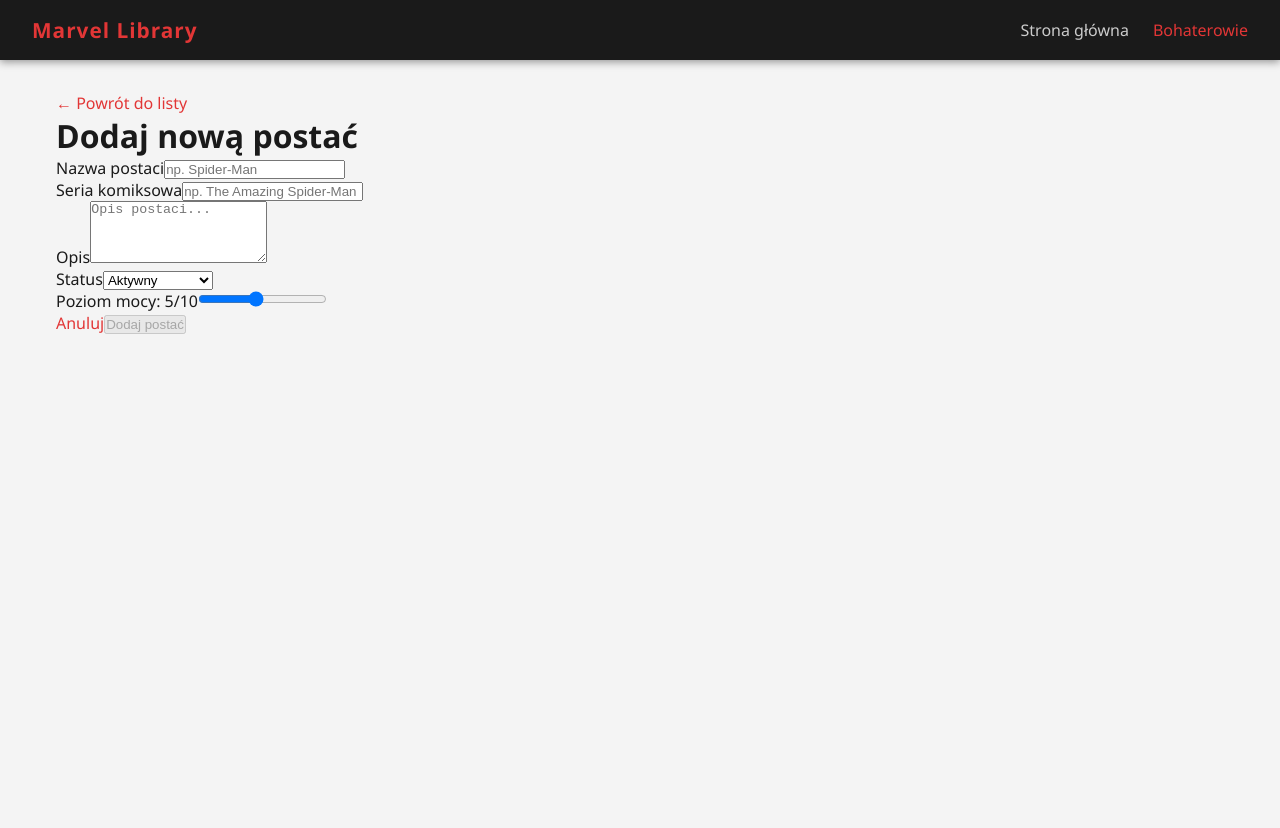
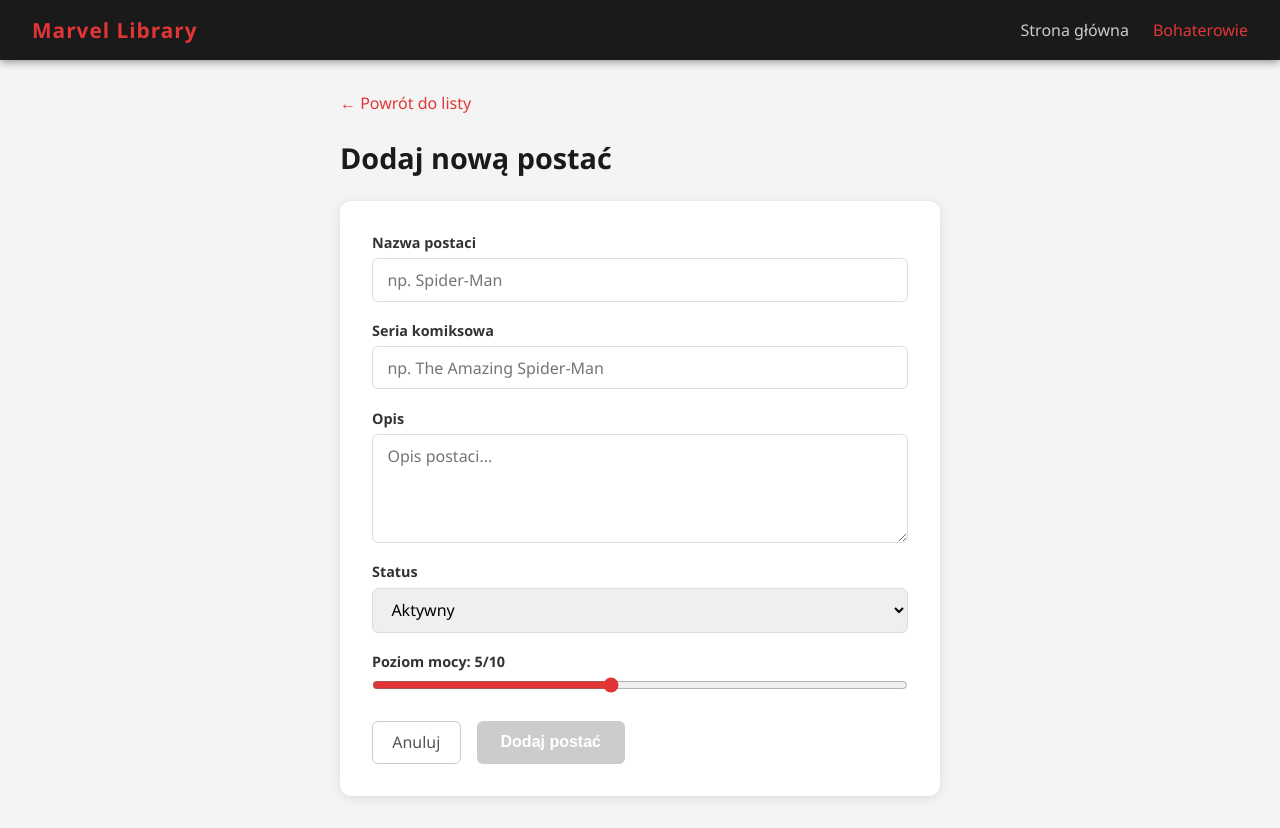
Before and after one commit to rulax113/rick-morty-explorer, an Angular app: page /characters/new in a window 1280 px wide. Before the commit the page ends 800 px from the top, so only its background shows below. Built offline with nearby package versions, Linux system fonts and the light colour scheme.

Commit message:
style: add styling for character form page and form components

```diff
--- a/src/app/features/character-form/character-form.scss
+++ b/src/app/features/character-form/character-form.scss
@@ -0,0 +1,92 @@
+.form-page {
+    max-width: 600px;
+    margin: 0 auto;
+
+    .back-link {
+      display: inline-block;
+      margin-bottom: 1.5rem;
+      color: #e23636;
+      font-weight: 500;
+      &:hover { text-decoration: underline; }
+    }
+
+    h1 {
+      font-size: 1.8rem;
+      margin-bottom: 1.5rem;
+    }
+
+    .form-card {
+      background: white;
+      border-radius: 12px;
+      padding: 2rem;
+      box-shadow: 0 2px 12px rgba(0,0,0,0.1);
+      display: flex;
+      flex-direction: column;
+      gap: 1.2rem;
+    }
+
+    .form-group {
+      display: flex;
+      flex-direction: column;
+      gap: 0.4rem;
+
+      label {
+        font-weight: 600;
+        font-size: 0.9rem;
+        color: #333;
+      }
+
+      input, select, textarea {
+        padding: 0.6rem 0.9rem;
+        border: 1px solid #ddd;
+        border-radius: 6px;
+        font-size: 1rem;
+        font-family: inherit;
+        transition: border-color 0.2s;
+        &:focus {
+          outline: none;
+          border-color: #e23636;
+        }
+      }
+
+      input[type="range"] {
+        padding: 0;
+        border: none;
+        accent-color: #e23636;
+      }
+
+      textarea { resize: vertical; }
+
+      .error {
+        color: #dc3545;
+        font-size: 0.8rem;
+      }
+    }
+
+    .form-actions {
+      display: flex;
+      gap: 1rem;
+      margin-top: 0.5rem;
+
+      .btn-cancel {
+        padding: 0.6rem 1.2rem;
+        border: 1px solid #ccc;
+        border-radius: 6px;
+        color: #555;
+        &:hover { background: #f5f5f5; text-decoration: none; }
+      }
+
+      .btn-submit {
+        padding: 0.6rem 1.5rem;
+        background: #e23636;
+        color: white;
+        border: none;
+        border-radius: 6px;
+        font-size: 1rem;
+        font-weight: 600;
+        cursor: pointer;
+        &:hover:not(:disabled) { background: #c22; }
+        &:disabled { background: #ccc; cursor: not-allowed; }
+      }
+    }
+  }
```
